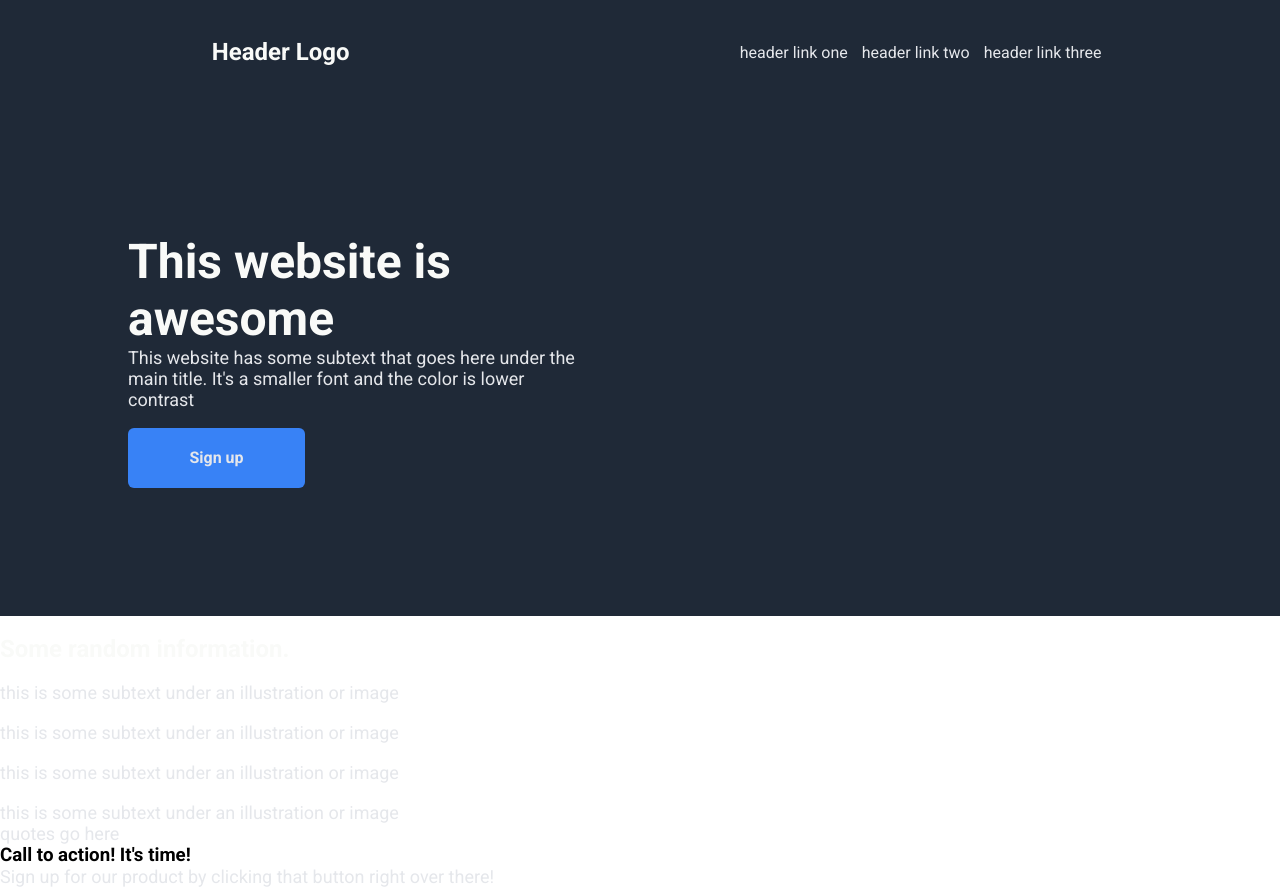
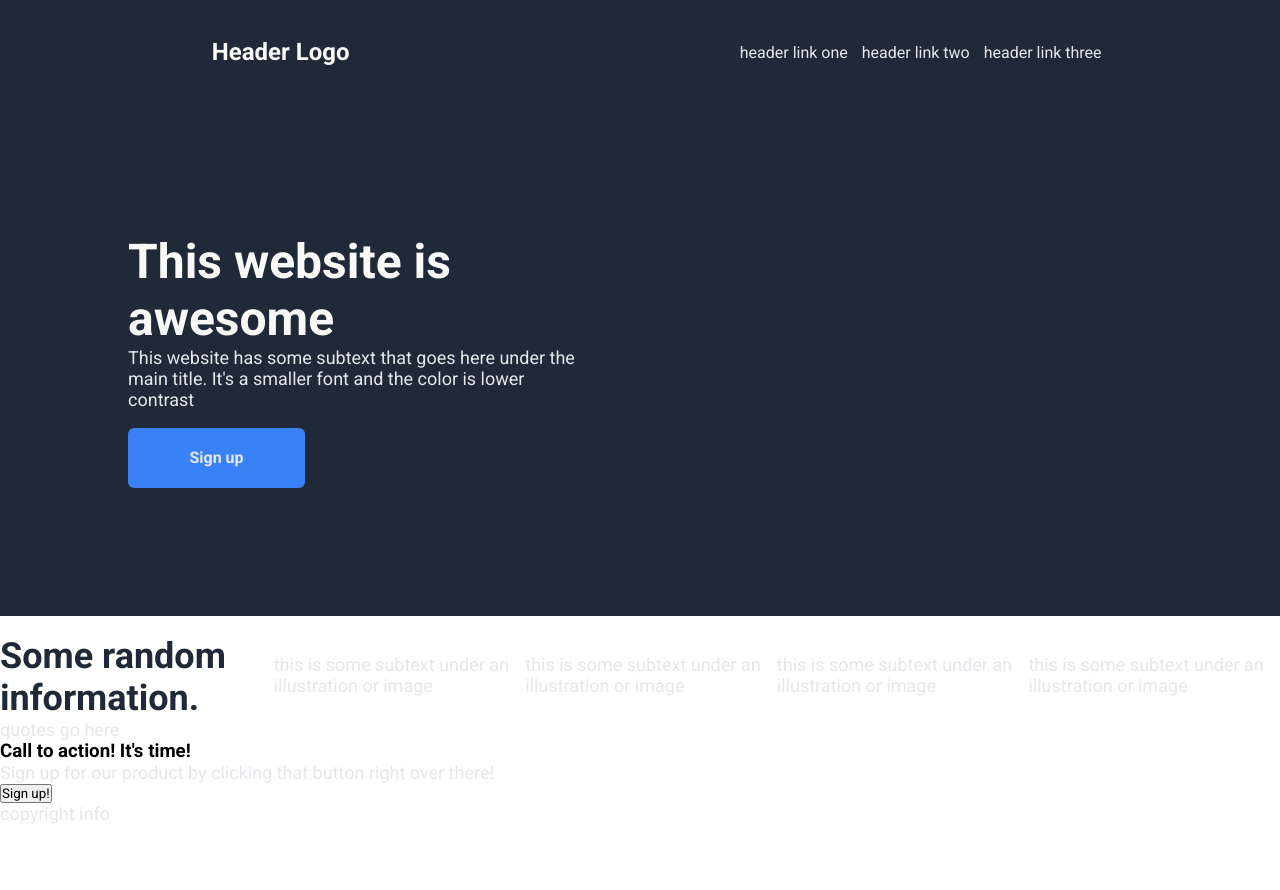
Before and after one commit to nianghaned/landing_page, a plain HTML site: page index.html in a window 1280 px wide. Shown: the top 890 px of the page. After the commit the page ends 824 px from the top, so only its background shows below. Drawn offline with Linux system fonts and the light colour scheme; files that its build step writes are made by us from their sources; files whose address does not match are found by name.

Commit message:
fixed issue with logo and organized css code better

```diff
--- a/index.html
+++ b/index.html
@@ -19,7 +19,7 @@
     <div class="page-body">
       <nav>
         <div class="container-nav">
-          <h2>Header Logo</h2>
+          <h2 id="logo">Header Logo</h2>
         </div>
         <div class="navbar-links">
           <a href="http://">header link one</a>
@@ -38,14 +38,14 @@
               This website has some subtext that goes here under the <br />main
               title. It's a smaller font and the color is lower <br />contrast
             </p>
-            <button>Sign up</button>
+            <button id="hero-button">Sign up</button>
           </div>
           <div class="container">
             <img src="" alt="" />
           </div>
         </header>
         <div class="container section-two">
-          <h2>Some random information.</h2>
+          <h2 id="second-header">Some random information.</h2>
           <div class="image-container">
             <img src="" alt="" />
             <p>this is some subtext under an illustration or image</p>
--- a/style.css
+++ b/style.css
@@ -1,5 +1,6 @@
 * {
   margin: 0;
+  padding: 0;
   font-family: "Roboto", sans-serif;
 }
 nav {
@@ -7,10 +8,7 @@ nav {
   justify-content: space-around;
   background-color: #1f2937;
 }
-h2 {
-  font-size: 24px;
-  color: #f9faf8;
-}
+
 h1 {
   font-size: 48px;
   font-weight: 700;
@@ -26,7 +24,25 @@ a {
   color: #e5e7eb;
   margin: 5px;
 }
-button {
+#logo {
+  color: #f9faf8;
+  font-size: 24px;
+}
+.container-nav {
+  padding: 3%;
+}
+
+.navbar-links {
+  align-self: center;
+
+  text-decoration: none;
+}
+
+.container-hero {
+  padding: 10%;
+  background-color: #1f2937;
+}
+#hero-button {
   background-color: #3882f6;
   color: #e5e7eb;
   border-radius: 6px;
@@ -36,16 +52,13 @@ button {
   font-weight: 600;
   margin-top: 18px;
 }
-.navbar-links {
-  align-self: center;
-
-  text-decoration: none;
-}
-.container-nav {
-  padding: 3%;
+.section-two {
+  display: flex;
+  justify-content: center;
 }
 
-.container-hero {
-  padding: 10%;
-  background-color: #1f2937;
+#second-header {
+  font-size: 36px;
+  color: #1f2937;
+  font-weight: bolder;
 }
```
